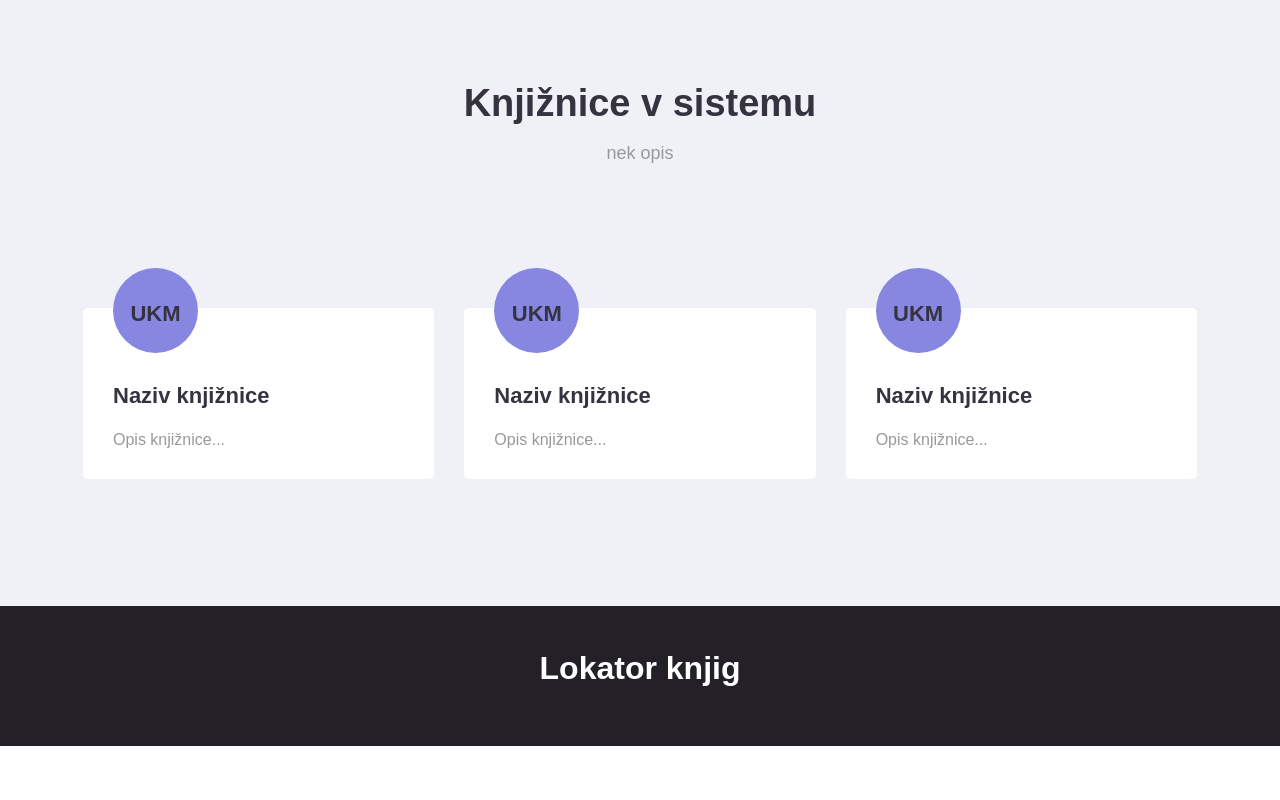
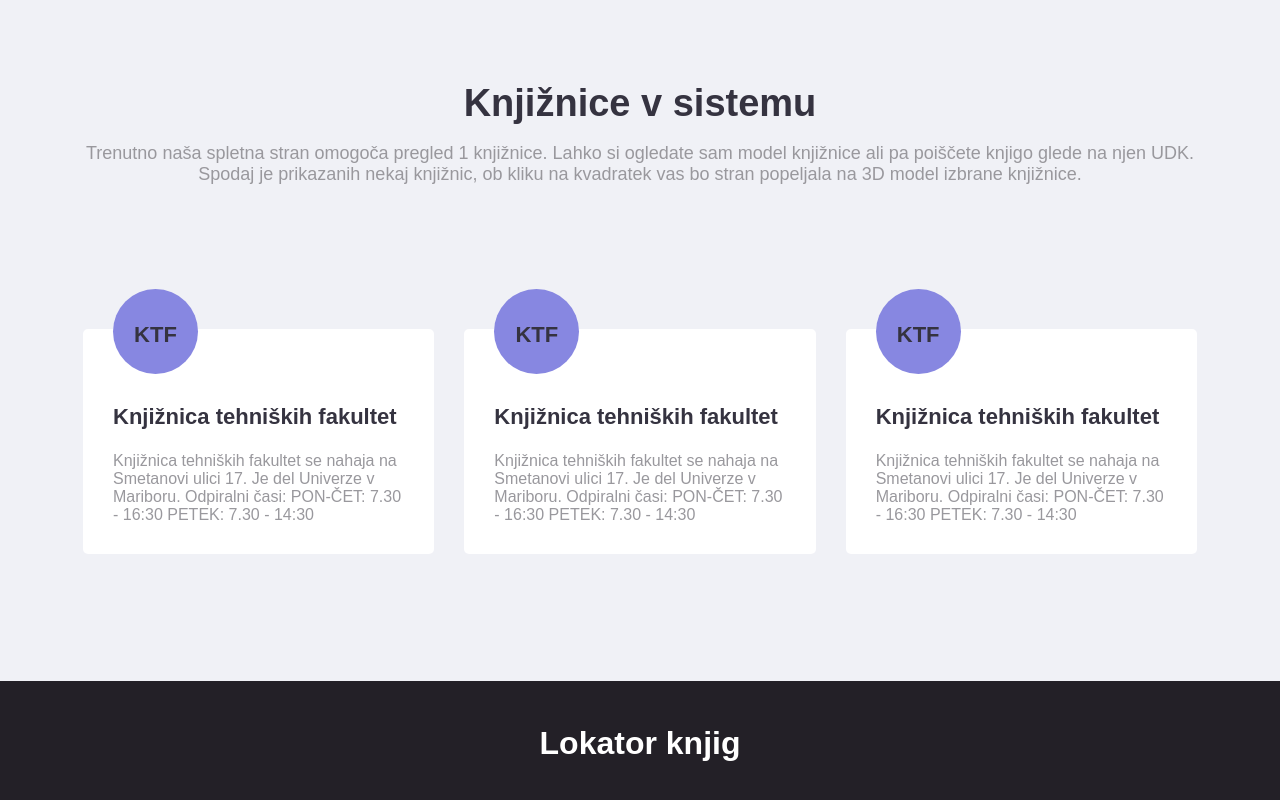
Before and after one commit to matevzsemprimoznik/LokatorKnjig, a React (Create React App) app in the folder ReactApp/: page / in a window 1280 px wide. Shown: the part 1110-1910 px from the top of the page. Before the commit the page ends 1856 px from the top, so only its background shows below. Built offline with nearby package versions, Linux system fonts and the light colour scheme.

Commit message:
Added navigations to Header, LibrariesInfoSection and renamed navigation in SearchForm

```diff
--- a/ReactApp/src/components/landing_page/Header.tsx
+++ b/ReactApp/src/components/landing_page/Header.tsx
@@ -1,4 +1,4 @@
-import React from 'react';
+import { Link } from 'react-router-dom';
 import '../../styles/landing_page/Header.css';
 
 
@@ -8,7 +8,9 @@ const Header = () => {
         <div className="header">
             <nav>
                 <div className="logo">
-                    <p>Lokator knjig</p>
+                    <Link to="/" style={{textDecoration: "none"}} >
+                        <p>Lokator knjig</p>
+                    </Link>
                     {/*TODO LINKI??*/}
                 </div>
             </nav>
--- a/ReactApp/src/components/landing_page/LibrariesInfoSection.tsx
+++ b/ReactApp/src/components/landing_page/LibrariesInfoSection.tsx
@@ -1,44 +1,64 @@
 import React from 'react';
+import { useNavigate } from 'react-router-dom';
 import '../../styles/landing_page/LibrariesInfoSection.css';
 
 const LibrariesInfoSection = () => {
+    let navigate = useNavigate();
+
+    const handleNavigate = () => {
+        navigate("/library-model/");
+    }
+
+
     return (
         <div className="libraries-info">
             <div className="libraries-info-container">
                 <h2>Knjižnice v sistemu</h2>
-                <p>
-                    nek opis </p>
+                <p>Trenutno naša spletna stran omogoča pregled 1 knjižnice.
+                    Lahko si ogledate sam model knjižnice ali pa poiščete knjigo glede na njen UDK.
+                    Spodaj je prikazanih nekaj knjižnic, ob kliku na kvadratek vas bo stran popeljala na 3D model izbrane
+                    knjižnice.
+                </p>
                 <div className="library-info-row">
-                    <div className="col-md-4">
+                    <div className="col-md-4" onClick={handleNavigate}>
                         <div className="library-card">
                             <div className="icon">
-                                <p className="library-alias">UKM</p>
+                                <p className="library-alias">KTF</p>
                             </div>
-                            <h3>Naziv knjižnice</h3>
+                            <h3>Knjižnica tehniških fakultet</h3>
                             <p>
-                                Opis knjižnice...
+                                Knjižnica tehniških fakultet se nahaja na Smetanovi ulici 17. Je del
+                                Univerze v Mariboru. Odpiralni časi:
+                                PON-ČET: 7.30 - 16:30
+                                PETEK: 7.30 - 14:30
                             </p>
                         </div>
                     </div>
-                    <div className="col-md-4">
+                    <div className="col-md-4" onClick={handleNavigate}>
                         <div className="library-card">
                             <div className="icon">
-                                <p className="library-alias">UKM</p>
+                                <p className="library-alias">KTF</p>
                             </div>
-                            <h3>Naziv knjižnice</h3>
+                            <h3>Knjižnica tehniških fakultet</h3>
                             <p>
-                                Opis knjižnice...
+                                Knjižnica tehniških fakultet se nahaja na Smetanovi ulici 17. Je del
+                                Univerze v Mariboru. Odpiralni časi:
+                                PON-ČET: 7.30 - 16:30
+                                PETEK: 7.30 - 14:30
                             </p>
                         </div>
                     </div>
-                    <div className="col-md-4">
+                    <div className="col-md-4" onClick={handleNavigate}>
                         <div className="library-card">
                             <div className="icon">
-                                <p className="library-alias">UKM</p>
+                                <p className="library-alias">KTF</p>
                             </div>
-                            <h3>Naziv knjižnice</h3>
+                            <h3>Knjižnica tehniških fakultet</h3>
                             <p>
-                                Opis knjižnice...
+                                Knjižnica tehniških fakultet se nahaja na Smetanovi ulici 17. Je del
+                                Univerze v Mariboru. Odpiralni časi:
+                                PON-ČET: 7.30 - 16:30
+                                PETEK: 7.30 - 14:30
                             </p>
                         </div>
                     </div>
--- a/ReactApp/src/components/landing_page/SearchForm.tsx
+++ b/ReactApp/src/components/landing_page/SearchForm.tsx
@@ -4,7 +4,7 @@ import '../../styles/landing_page/SearchForm.css';
 
 const SearchForm = () => {
     const [searchedUDK, setSearchedUDK] = React.useState("");
-    let history = useNavigate();
+    let navigate = useNavigate();
 
     const handleUDKChange = (e: React.ChangeEvent<HTMLInputElement>) => {
         setSearchedUDK(e.currentTarget.value);
@@ -12,7 +12,7 @@ const SearchForm = () => {
     const handleSubmit = (e: React.FormEvent) => {
         e.preventDefault();
         let link = "/library-model/" + searchedUDK;
-        history(link);
+        navigate(link);
     }
 
     return (
```
